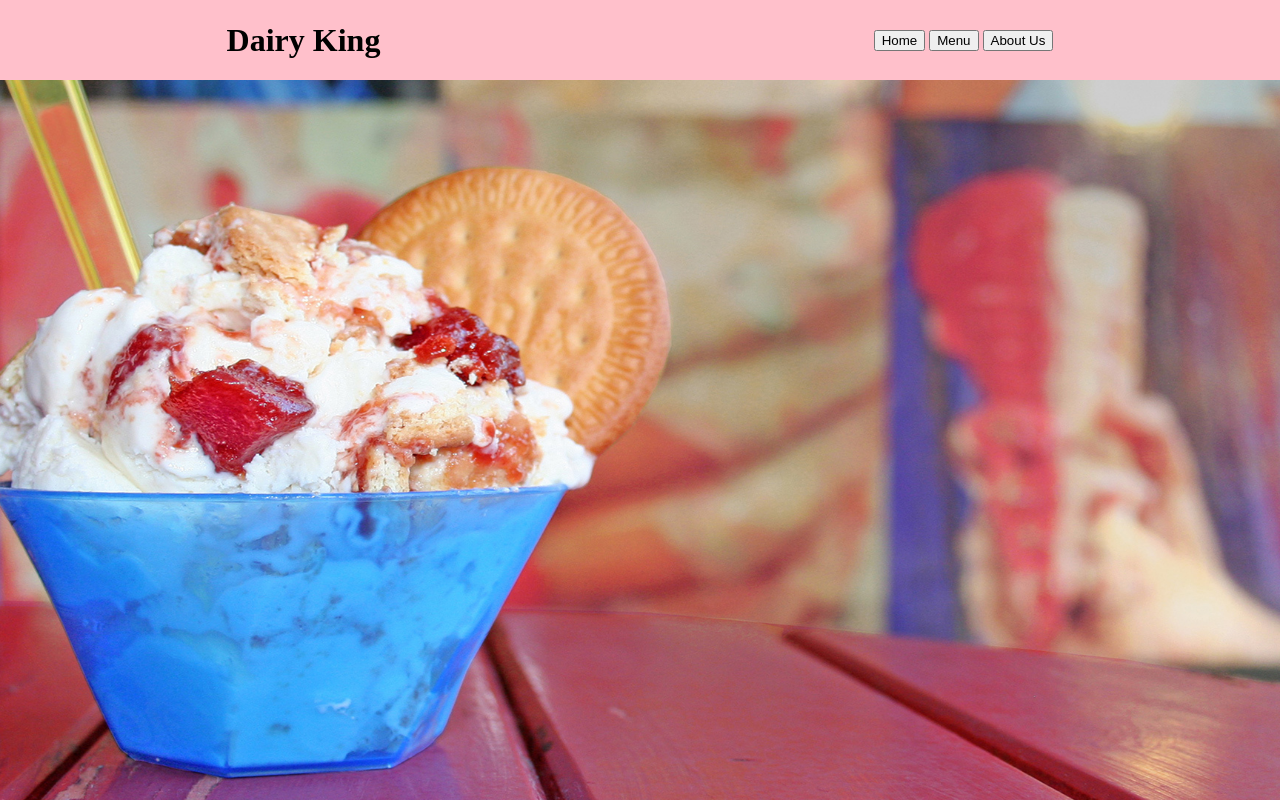
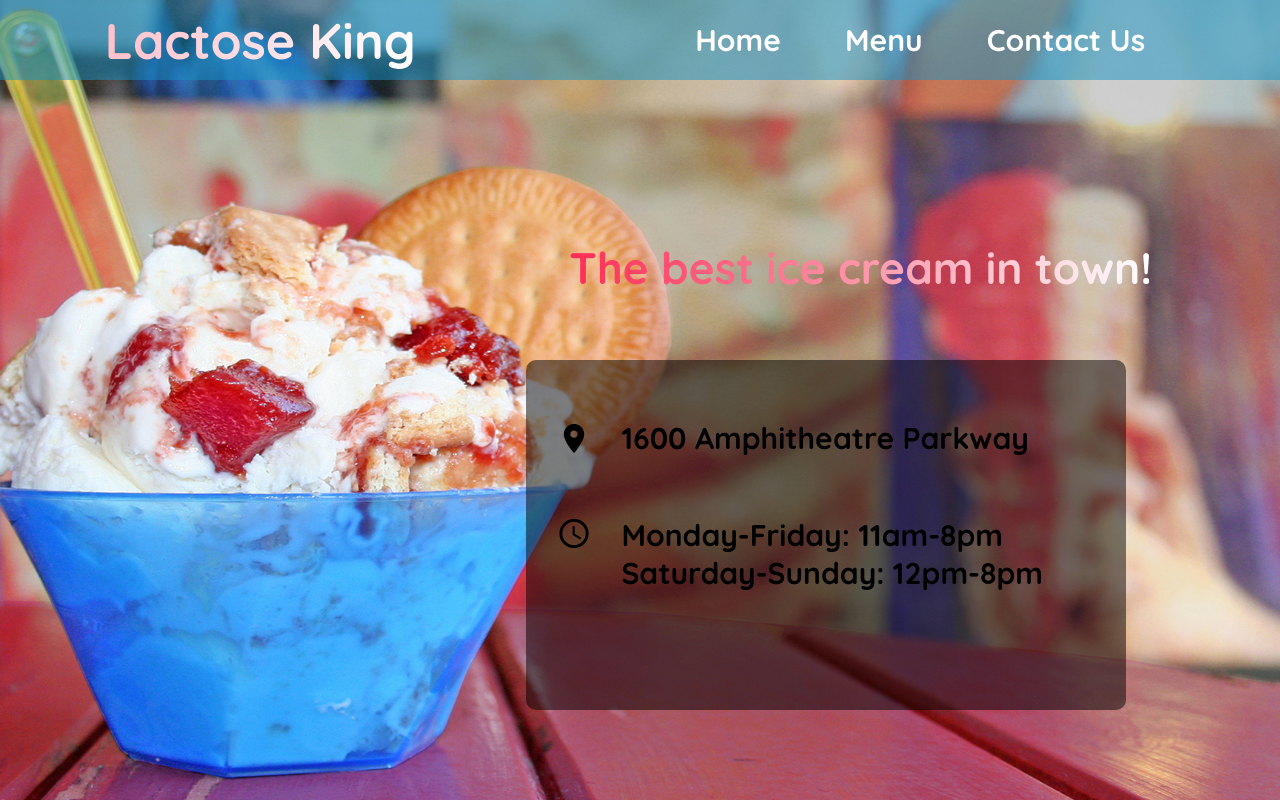
Before and after one commit to jonathanyu1/restaurant-page, a website built with webpack: page dist/index.html in a window 1280 px wide. Built offline with nearby package versions, Linux system fonts and the light colour scheme.

Commit message:
finished initial styling for home page

```diff
--- a/dist/index.html
+++ b/dist/index.html
@@ -2,23 +2,39 @@
 <html>
   <head>
     <meta charset="utf-8" />
-    <title>Restaurant Page</title>
+    <title>Lactose King</title>
     <link rel='stylesheet' href='styles.css'>
+    <link rel="preconnect" href="https://fonts.gstatic.com">
+    <link rel="stylesheet" href="https://fonts.googleapis.com/icon?family=Material+Icons">
+    <link href="https://fonts.googleapis.com/css2?family=Quicksand:wght@700&display=swap" rel="stylesheet">
   </head>
   <body class='bodyContainer'>
-    <div id='content'>
+    <div id='content' class='content'>
         <header>
-            <h1 class='restaurantName'>Dairy King</h1>
+            <h1 class='restaurantName'>Lactose King</h1>
             <ul class='navBarBtns'>
                 <li><button id='homeBtn' class='navBtn'>Home</button></li>
                 <li><button id='menuBtn' class='navBtn'>Menu</button></li>
-                <li><button id='aboutBtn' class='navBtn'>About Us</button></li>
+                <li><button id='contactBtn' class='navBtn'>Contact Us</button></li>
             </ul>
         </header>
-        <div class='bodyContent'>
-            <div id='homeBackground'></div>
-            <div id='homeMessage'></div>
-            <div id='homeHours'></div>
+        <div id='homeContent'>
+            <div id='homeMessage'>
+                <div id='homeMessageText'>The best ice cream in town!</div>
+            </div>
+            <div id='homeInfo'>
+                <div id='address'>
+                    <i class='material-icons'>location_on</i>
+                    <span id='addressText'>1600 Amphitheatre Parkway</span>
+                </div>
+                <div id='hours'>
+                    <i class='material-icons'>access_time</i>
+                    <div id='hoursText'>
+                        <span>Monday-Friday: 11am-8pm</span>
+                        <span>Saturday-Sunday: 12pm-8pm</span>
+                    </div>
+                </div>
+            </div>
         </div>
     </div>
     <script src="main.js"></script>
--- a/dist/styles.css
+++ b/dist/styles.css
@@ -7,22 +7,54 @@ body{
 }
 
 /* Header */
+
 header{
     display: flex;
     align-items: center;
     justify-content: space-around;
     height: 10vh;
-    background-color: pink;
     position: fixed;
     top:0;
     width: 100%;
+    /*
+    background-color: pink; */
+    background: rgba(22, 146, 196, 0.5);
+}
+
+.restaurantName{
+    font-size: 50px;
+    font-family: 'Quicksand', sans-serif;
+    /* color: white; */
+    background: linear-gradient(to right, pink 0%, white 100%);
+    -webkit-background-clip: text;
+    -webkit-text-fill-color: transparent;
 }
 
 li {
     display: inline;
 }
 
-#homeBackground{
+.navBtn{
+    background-color:rgba(0, 0, 0, 0);
+    border: none;
+    color: white;
+    font-size: 30px;
+    padding: 20px 30px;
+    font-family: 'Quicksand', sans-serif;
+}
+
+.navBtn:focus{
+    outline: none;
+    color: red;
+}
+
+.navBtn:hover{
+    color: pink;
+}
+
+/* Home page */
+
+.content{
     background: url('./images/icecream.jpg');
     background-size: cover;
     background-repeat: no-repeat;
@@ -30,3 +62,58 @@ li {
     background-position: center;
     height: 100vh;
 }
+
+#homeContent{
+    font-family: 'Quicksand', sans-serif;
+}
+
+#homeMessage{
+    position: absolute;
+    top: 30%;
+    right: 10%;
+    /* min font size 35px, max 50px */
+    font-size: calc(35px + (50 - 35) * ((100vw - 300px) / (1920 - 300)));
+    background: linear-gradient(to right,#fe2c54 0%, white 100%);
+    -webkit-background-clip: text;
+    -webkit-text-fill-color: transparent;
+}
+
+#homeInfo{
+    position: absolute;
+    top: 45%;
+    right: 12%;
+    width: 600px;
+    height: 350px;
+    border-radius: 10px;
+    background-color: rgba(0,0,0,0.5);
+    font-size: 30px;
+    display: flex;
+    flex-wrap:wrap;
+}
+
+#address{
+    display: flex;
+    align-items: center;
+}
+
+/*
+#homeInfo span{
+    margin-left: 50px;
+}
+*/
+
+#homeInfo i{
+    font-size: 35px;
+    vertical-align: middle;
+    margin-left: 30px;
+    margin-right: 30px;
+}
+
+#address{
+    display: flex;
+    align-items: center;
+}
+
+#hours{
+    display: flex;
+}
```
